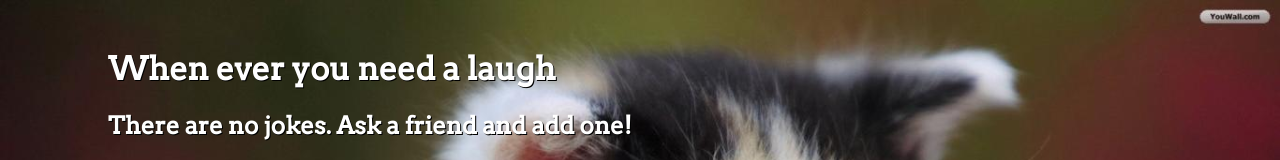
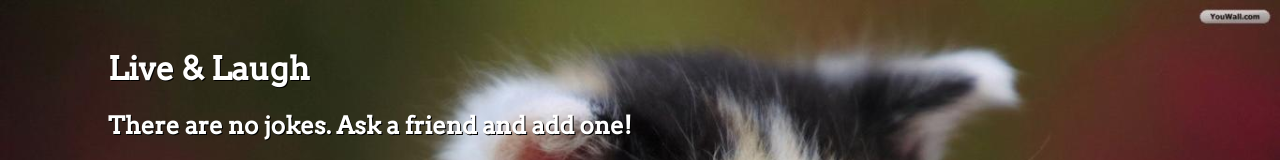
Before and after one commit to izyp0007/Jokes, a website: page public/index.html in a window 1280 px wide. Shown: the top 160 px of the page. Drawn offline with nearby package versions, Linux system fonts and the light colour scheme; no server answers.

Commit message:
Changed a word

```diff
--- a/public/index.html
+++ b/public/index.html
@@ -9,7 +9,7 @@
 
     <div id="app">
 
-      <h1>When ever you need a laugh</h1>
+      <h1>Live & Laugh</h1>
       <h2 v-show="activeItems.length === 0">There are no jokes. Ask a friend and add one!</h2>
 	<h2 v-show="activeItems.length === 1">Wait, you only have one joke? Come on add some more</h2>
 	<h2 v-show="activeItems.length === 2">Oh you are adding more. Keep it up.</h2>
```
